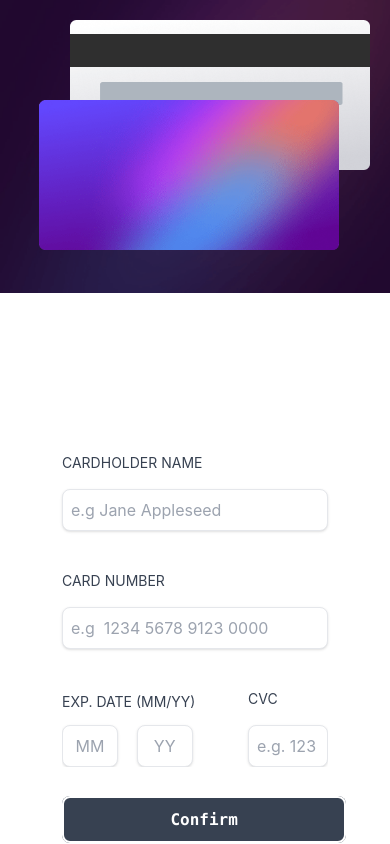
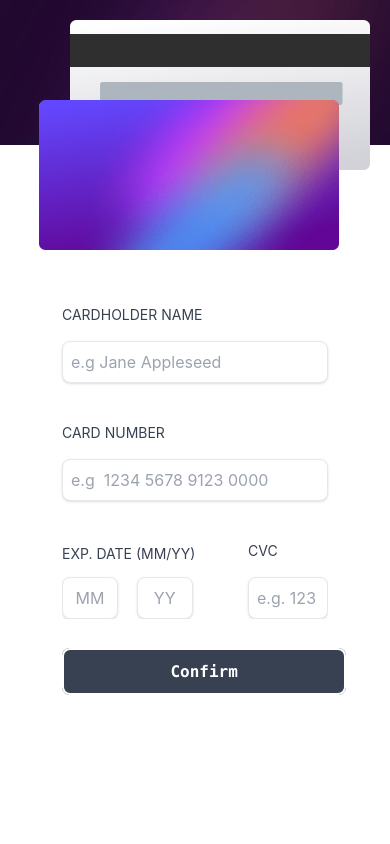
Before and after one commit to mezieOX/My-First-Next-Js-Project, a Next.js app: page / in a window 390 px wide. Built offline with nearby package versions, Linux system fonts and the light colour scheme.

Commit message:
initial commit

```diff
--- a/components/form/Form.jsx
+++ b/components/form/Form.jsx
@@ -3,7 +3,7 @@ import Button from '../ui/button/Button';
 
 function Form() {
   return (
-    <div className="bg-white sm:items-center sm:mb-40 flex-[2] sm:flex-[3] flex mt-40 sm:px-8 mx-auto sm:ml-10">
+    <div className="bg-white sm:items-center mb-40 flex-[2] sm:flex-[3] flex mt-40 sm:px-8 mx-auto sm:ml-10">
       <div className="flex-grow">
         <form className="space-y-10 max-w-[350px] mx-auto">
           <div className="flex flex-col gap-4 w-full">
```
